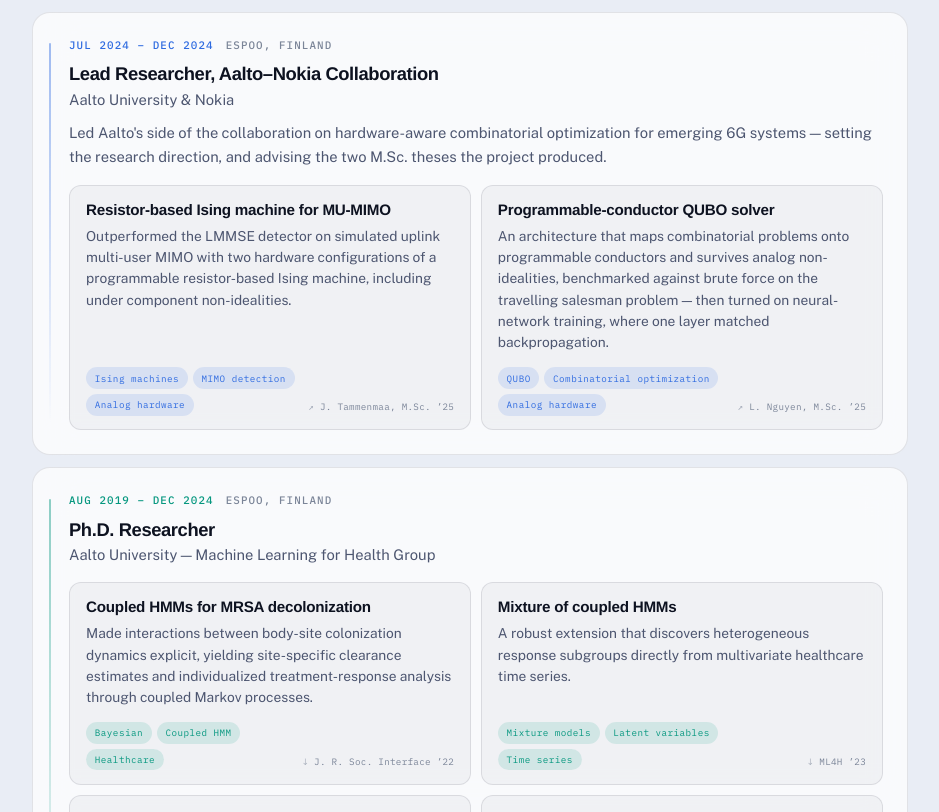
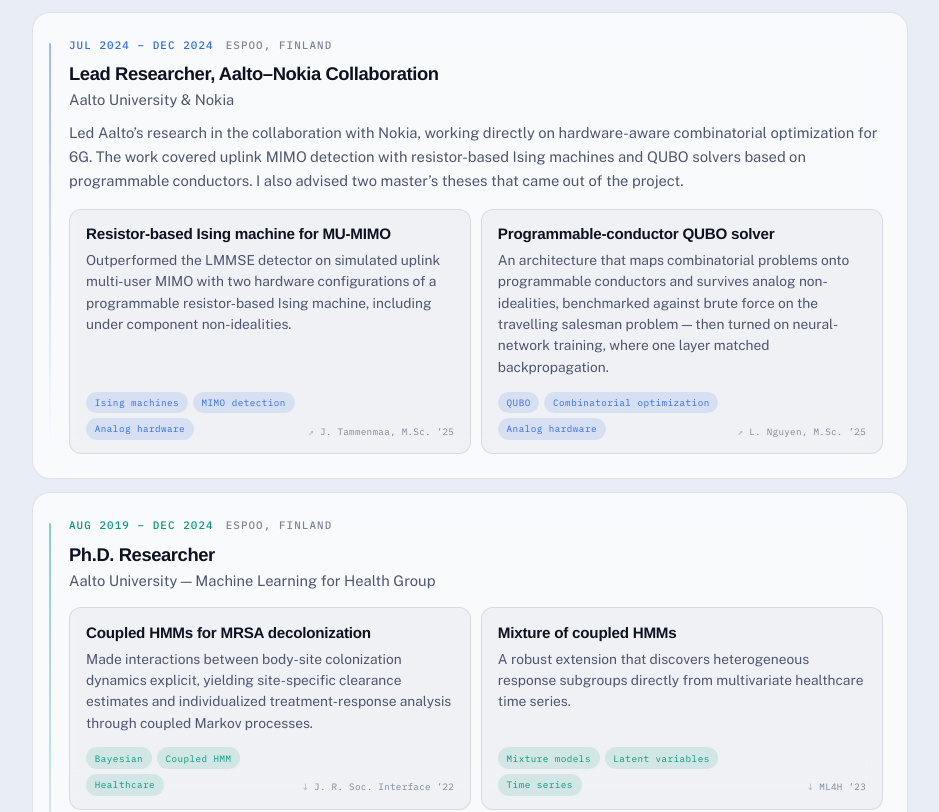
Before and after one commit to onurpoyraz/onurpoyraz.github.io, a plain HTML site: page index.html in a window 1280 px wide. Shown: the part 2370-3182 px from the top of the page, without its empty margins (170-1109 px from the left). Drawn offline with nearby package versions, Linux system fonts and the light colour scheme; a web font is replaced by a local one.

Commit message:
update Nokia part.

```diff
--- a/index.html
+++ b/index.html
@@ -296,12 +296,7 @@
           <h3 class="timeline-role">Lead Researcher, Aalto–Nokia Collaboration</h3>
           <p class="timeline-org">Aalto University &amp; Nokia</p>
 
-          <!-- The one role with a line of prose above its cards. What
-               makes it what it is — leading the Aalto side, and two
-               people being brought through a thesis on it — is a fact
-               about the job, not about either piece of work, so no
-               card can hold it. -->
-          <p class="timeline-lede">Led Aalto's side of the collaboration on hardware-aware combinatorial optimization for emerging 6G systems — setting the research direction, and advising the two M.Sc. theses the project produced.</p>
+          <p class="timeline-lede">Led Aalto’s research in the collaboration with Nokia, working directly on hardware-aware combinatorial optimization for 6G. The work covered uplink MIMO detection with resistor-based Ising machines and QUBO solvers based on programmable conductors. I also advised two master’s theses that came out of the project.</p>
 
           <div class="work-grid">
             <!-- Both cards cite a thesis rather than a paper: an
```
